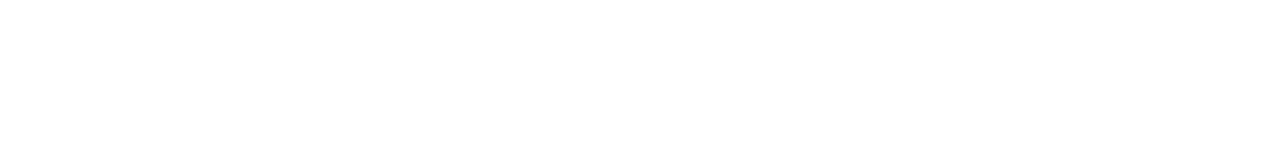
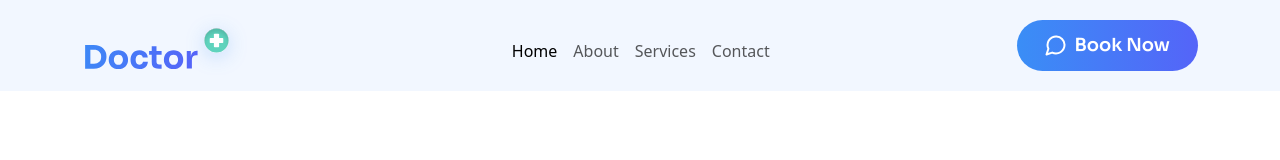
Before and after one commit to mansuroff123/doctor, a plain HTML site: page index.html in a window 1280 px wide. Drawn offline with Linux system fonts and the light colour scheme.

Commit message:
navbar started

```diff
--- a/assets/main/css/style.css
+++ b/assets/main/css/style.css
@@ -62,3 +62,29 @@
     src: url('../fonts/poppins-v23-latin-700.woff2') format('woff2'), /* Chrome 36+, Opera 23+, Firefox 39+, Safari 12+, iOS 10+ */
          url('../fonts/poppins-v23-latin-700.ttf') format('truetype'); /* Chrome 4+, Firefox 3.5+, IE 9+, Safari 3.1+, iOS 4.2+, Android Browser 2.2+ */
   }
+
+
+/* navbar start */
+
+.my_nav {
+     background: #F2F7FF;
+
+}
+.my_btn {
+     background: linear-gradient(to right, #3A8EF6, #6F3AFA);
+     background-size: 200% 100%;
+     background-position: left center;
+     padding: 12px 28px;
+     border-radius: 100px;
+     color: #fff;
+     text-decoration: none;
+     transition: background-position 0.5s;
+     font-family: 'Sora';
+     font-weight: 600;
+     font-size: 18px;
+}
+
+.my_btn:hover {
+     background-position: right center;
+}
+/* navbar end */
--- a/index.html
+++ b/index.html
@@ -8,8 +8,40 @@
     <link rel="stylesheet" href="assets/main/css/style.css">
 </head>
 <body>
-
-
+    <!-- navbar start -->
+    <nav class="navbar navbar-expand-lg my_nav">
+        <div class="container">
+          <a class="navbar-brand" href="#">
+            <img src="assets/main/img/logo.svg" alt="logo">
+          </a>
+          <button class="navbar-toggler" type="button" data-bs-toggle="collapse" data-bs-target="#navbarSupportedContent" aria-controls="navbarSupportedContent" aria-expanded="false" aria-label="Toggle navigation">
+            <span class="navbar-toggler-icon"></span>
+          </button>
+          <div class="collapse navbar-collapse" id="navbarSupportedContent">
+            <ul class="navbar-nav m-auto mb-2 mb-lg-0">
+              <li class="nav-item">
+                <a class="nav-link active" aria-current="page" href="#">Home</a>
+              </li>
+              <li class="nav-item">
+                <a class="nav-link" href="#">About</a>
+              </li>
+              <li class="nav-item">
+                <a class="nav-link" href="#">Services</a>
+              </li>
+              <li class="nav-item">
+                <a class="nav-link" href="#">Contact</a>
+              </li>
+            </ul>
+            <div>
+                <a href="#" class="my_btn d-flex gap-2">
+                    <img src="assets/main/img/message-circle.svg" alt="">
+                    <span>Book Now</span>
+                </a>
+            </div>
+          </div>
+        </div>
+      </nav>
+    <!-- navbar end -->
     <script src="assets/vendor/js/bootstrap.bundle.js"></script>
 </body>
 </html>
```
Also changed, not shown: assets/main/img/logo.svg (added), assets/main/img/message-circle.svg (added).
